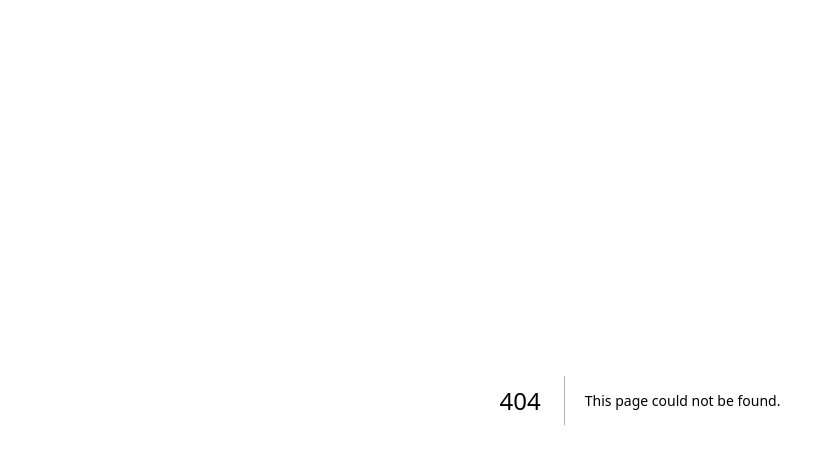
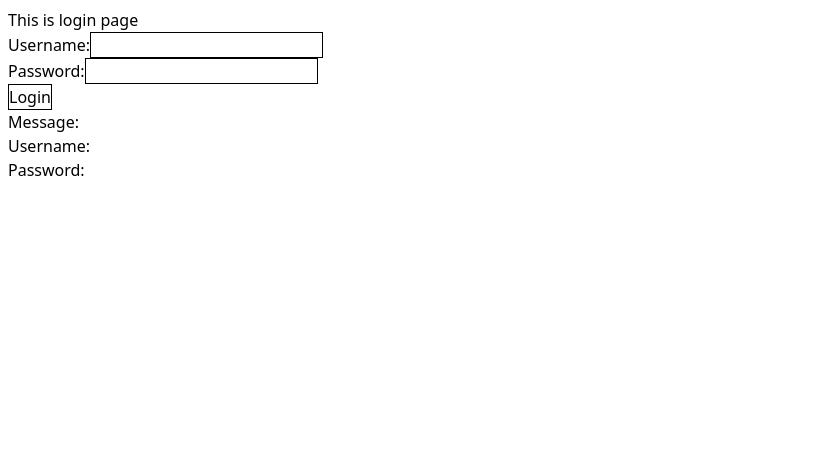
Before and after one commit to nekushi/revised-ltk, a Next.js app: page /login in a window 1280 px wide. Before the commit this address had no page. Shown: the top 464 px of the page, without its empty margins (0-835 px from the left). Built offline with nearby package versions, Linux system fonts and the light colour scheme; no server answers.

Commit message:
ADDED login form for session handling. session handling to be implemented

```diff
--- /dev/null
+++ b/app/login/page.tsx
@@ -0,0 +1,34 @@
+"use client";
+
+import { loginUser } from "@/dal/login/get-user";
+import { useActionState } from "react";
+
+export default function BranchDashboard() {
+  const [state, loginAction, isPending] = useActionState(loginUser, undefined);
+
+  return (
+    <div className="p-2">
+      <h1>This is login page</h1>
+      <form action={loginAction}>
+        <label htmlFor="">
+          <span>Username:</span>
+          <input type="text" name="username" className="border" />
+        </label>
+        <br />
+        <label htmlFor="">
+          <span>Password:</span>
+          <input type="password" name="password" className="border" />
+        </label>
+        <br />
+        <button type="submit" disabled={isPending} className="border">
+          Login
+        </button>
+      </form>
+      Message: {!isPending && <>{state?.message?.toString()}</>}
+      <br />
+      Username: {state?.username?.toString()}
+      <br />
+      Password: {state?.password?.toString()}
+    </div>
+  );
+}
--- /dev/null
+++ b/dal/login/get-user.ts
@@ -0,0 +1,38 @@
+"use server";
+
+import prisma from "@/lib/db";
+import { redirect } from "next/navigation";
+
+export async function loginUser(prevState: unknown, formdata: FormData) {
+  console.log(`Logging user`);
+
+  const username = String(formdata.get("username") ?? "");
+  const password = String(formdata.get("password") ?? "");
+
+  const user = await prisma.user.findFirst({
+    where: {
+      username,
+    },
+  });
+
+  if (!user) {
+    return {
+      message: "No user found",
+    };
+  }
+
+  if (user.password === password) {
+    // console.log(user);
+
+    redirect(`/${user.role}/`); // sessionStorage for layout
+  } else {
+    return {
+      message: "Wrong username or password. Try again",
+    };
+  }
+
+  return {
+    username,
+    password,
+  };
+}
```
